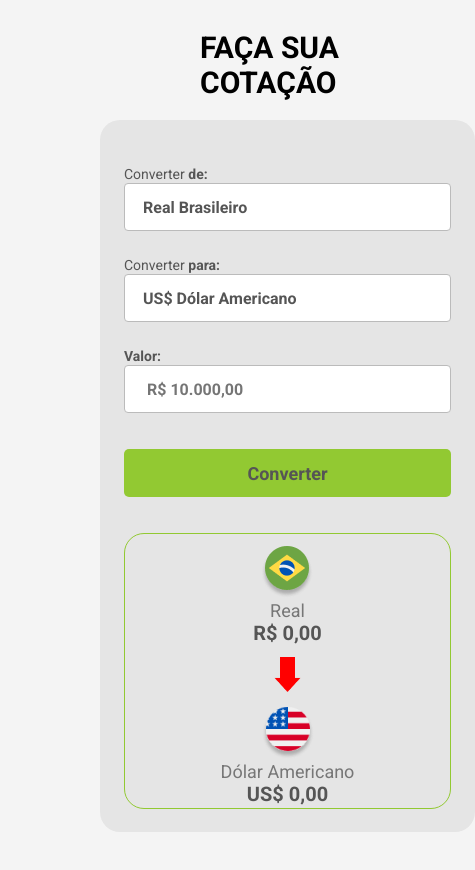
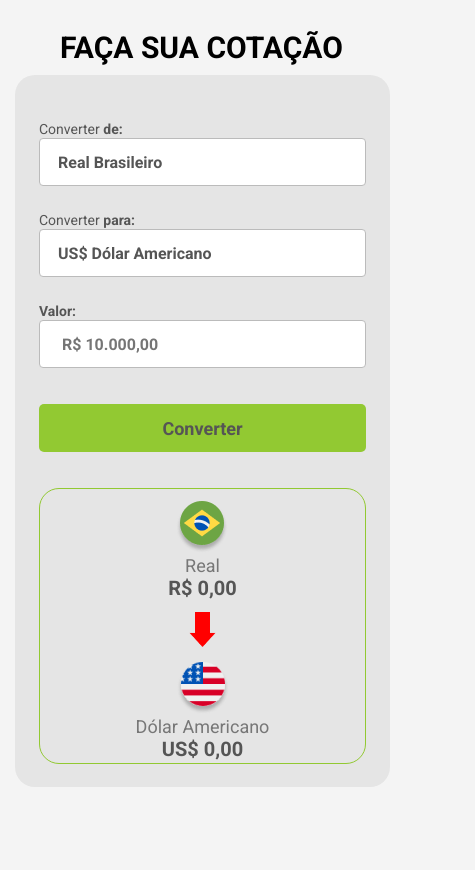
Before and after one commit to Andrei-Oliveira/Projeto-conversao-de-moedas, a plain HTML site: page index.html in a window 390 px wide. Shown: the whole page, 475 px wide, since content can reach past the window. After the commit the page ends 844 px from the top, so only its background shows below. Drawn offline with Linux system fonts and the light colour scheme.

Commit message:
Altualizacao-css

```diff
--- a/style.css
+++ b/style.css
@@ -148,7 +148,7 @@ color: #555555;
     header {
 
         margin-top: 30px ;
-        margin-left: 200px;
+        margin-left: 60px;
 
         display:block;
         font-weight: 700;
@@ -178,9 +178,7 @@ color: #555555;
         height: 712px;
         background:  #E5E5E5;
         border-radius: 20px;
-        margin-top: 20px;
-        margin-left: 100px;
-        margin-bottom: 40px;
+       margin:10px 15px 12px 15px;
         padding: 44px 24px 23px;
         display: inline-block;
         position: relative;
```
